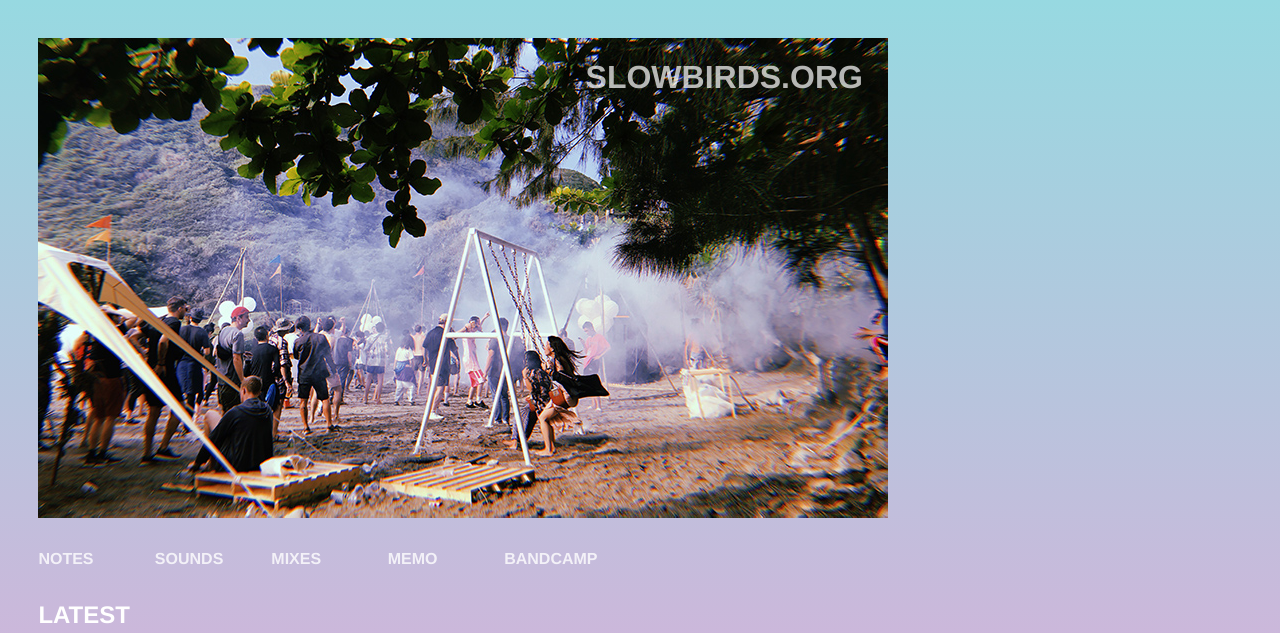
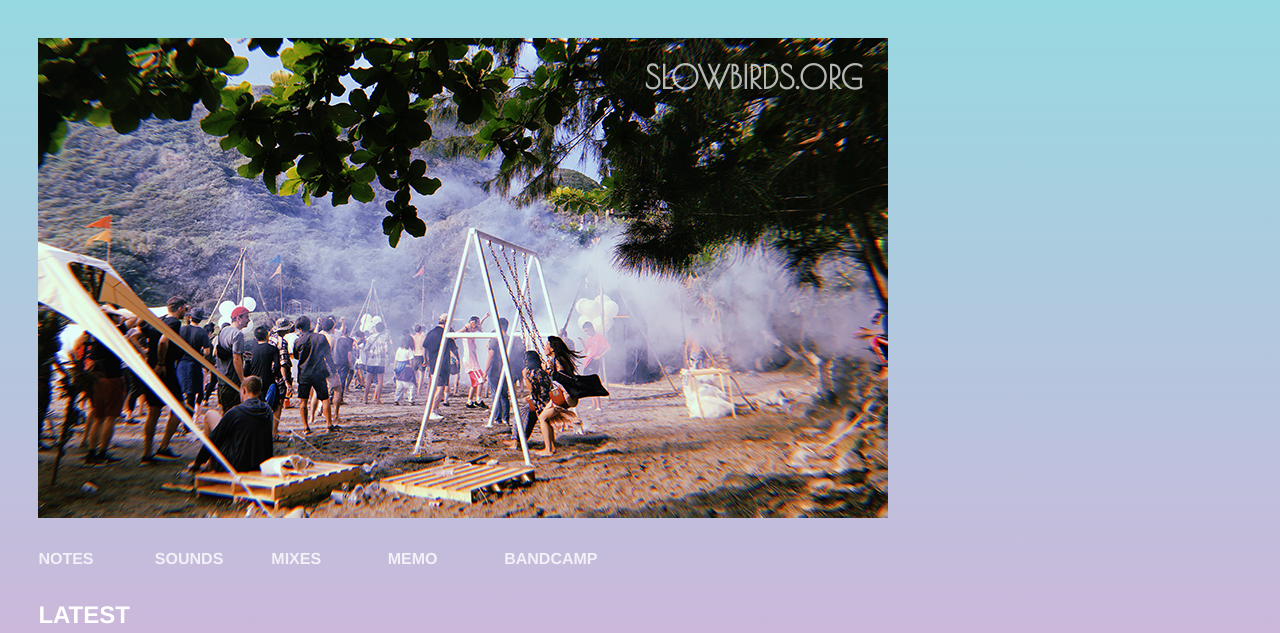
Before and after one commit to slowbirds/slowbirdsorg2018, a plain HTML site: page index.html in a window 1280 px wide. Shown: the top 633 px of the page. Drawn offline with nearby package versions, Linux system fonts and the light colour scheme; grey boxes are pictures that could not be loaded.

Commit message:
added web fonts

```diff
--- a/index.html
+++ b/index.html
@@ -9,7 +9,8 @@
   <meta http-equiv="X-UA-Compatible" content="IE=edge">
 
   <link rel="stylesheet" media="all" href="https://cdnjs.cloudflare.com/ajax/libs/normalize/8.0.0/normalize.min.css">
-  <link rel="stylesheet" media="all" href="./resources/css/style.css?20180803">
+  <link href="https://fonts.googleapis.com/css?family=Poiret+One" rel="stylesheet">
+  <link rel="stylesheet" media="all" href="./resources/css/style.css?20190410">
 
   <meta property="og:title" content="SLOWBIRDS.ORG">
   <meta property="og:url" content="https://slowbirds.org">
--- a/resources/css/style.css
+++ b/resources/css/style.css
@@ -24,7 +24,7 @@ h1 {
   margin: 0;
   background: url(../images/main.jpg) 0 0 no-repeat;
   background-size: contain;
-
+  font-family: 'Poiret One', cursive;
   position: relative;
 }
 h1 a {
```
